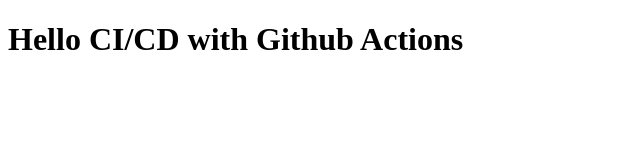
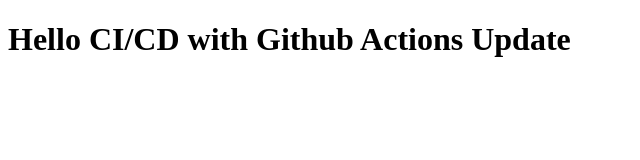
Before and after one commit to Czpla/cicd-nginx, a plain HTML site: page index.html in a window 1280 px wide. Shown: the whole page, without its empty margins (0-640 px from the left). Drawn offline with Linux system fonts and the light colour scheme.

Commit message:
fix: update html

```diff
--- a/index.html
+++ b/index.html
@@ -7,6 +7,6 @@
     <title>CI/CD</title>
 </head>
 <body>
-    <h1>Hello CI/CD with Github Actions</h1>
+    <h1>Hello CI/CD with Github Actions Update</h1>
 </body>
 </html>
```
